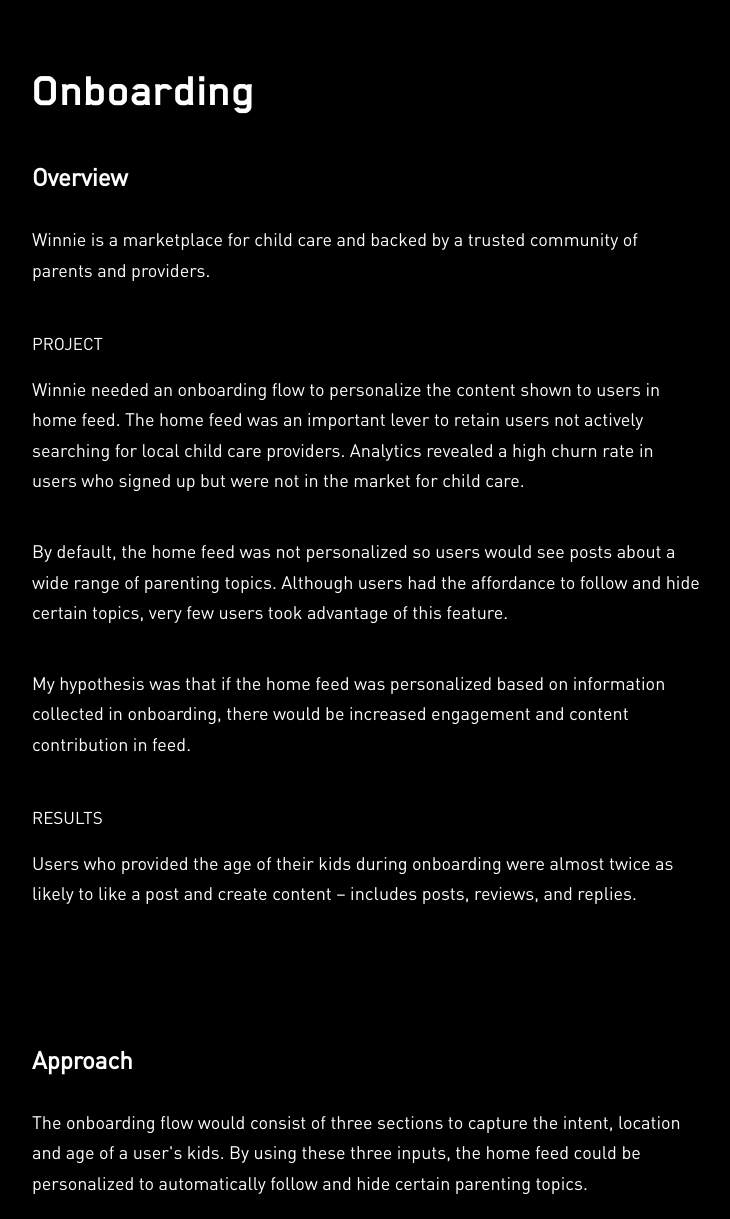
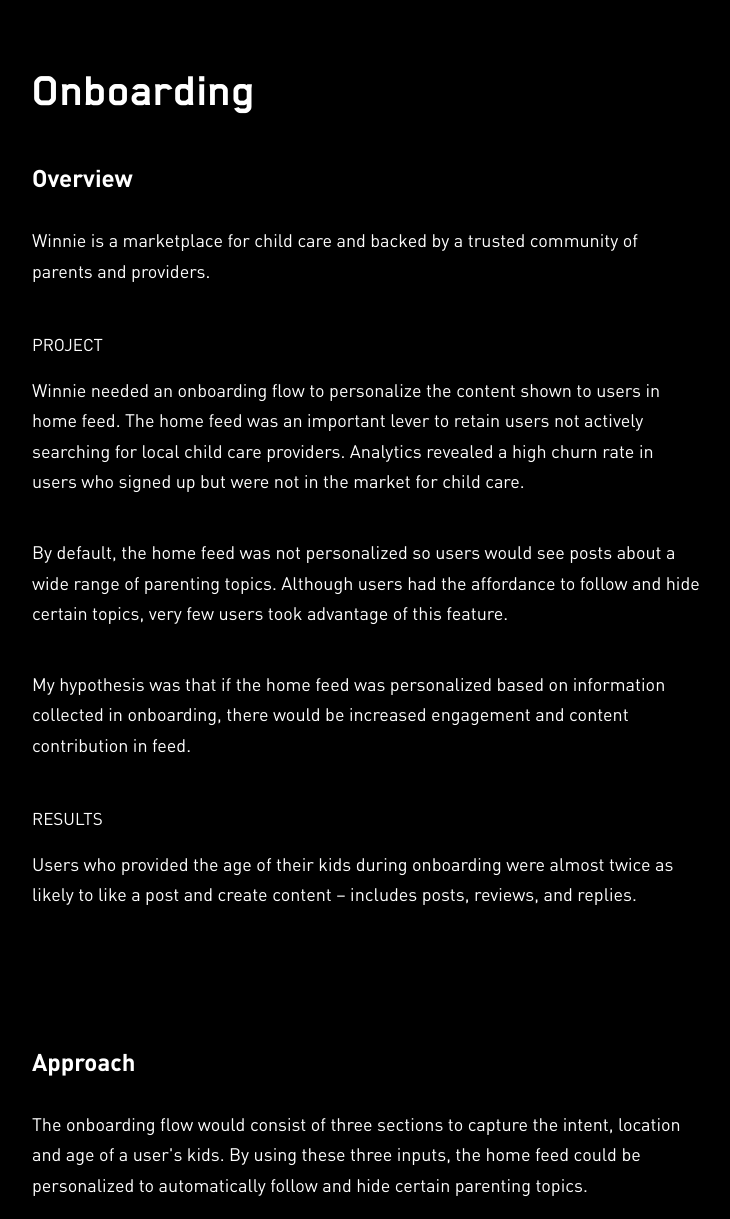
Before and after one commit to jotd/jotd-portfolio, a Jekyll site: the page winnie/onboarding.html, which Jekyll copies as it is, in a window 1280 px wide and 1400 px high, scrolled down 584 px. Shown: the part 93-1312 px from the top of the window, without its empty margins (274-1004 px from the left). Built offline with Jekyll 4.4.1, drawn with Linux system fonts in a browser that asks for light colours; grey boxes are pictures that could not be loaded.

Commit message:
Update styles.css

```diff
--- a/css/styles.css
+++ b/css/styles.css
@@ -48,7 +48,7 @@
  font-family: "DINPro-Bold";
  color: #ffffff; }
 
-.tagline-home, .text-subheader-3, .text-subheader-1, .text-body, .text-body-secondary-1, .text-body-secondary-2, .tag-text {
+.tagline-home, .text-subheader-1, .text-body, .text-body-secondary-1, .text-body-secondary-2, .tag-text {
  font-family: "dinregular";
  color: #ffffff;}
 
```
